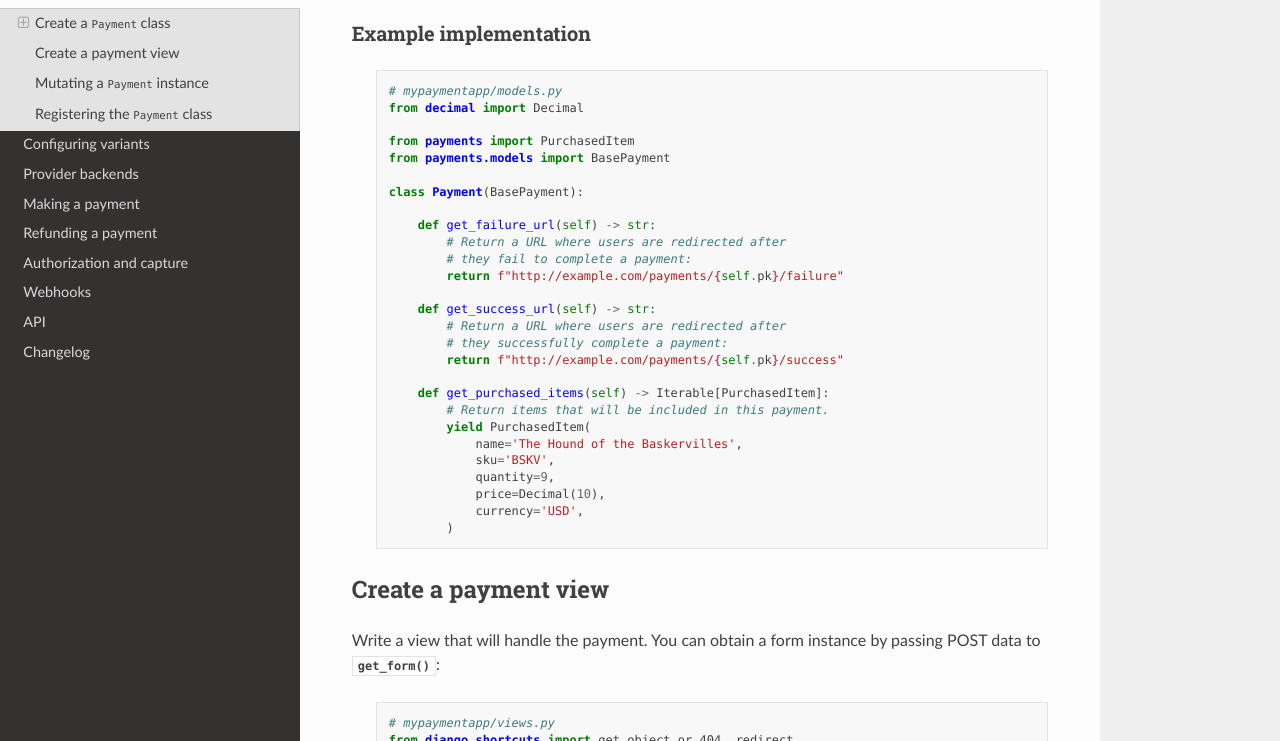
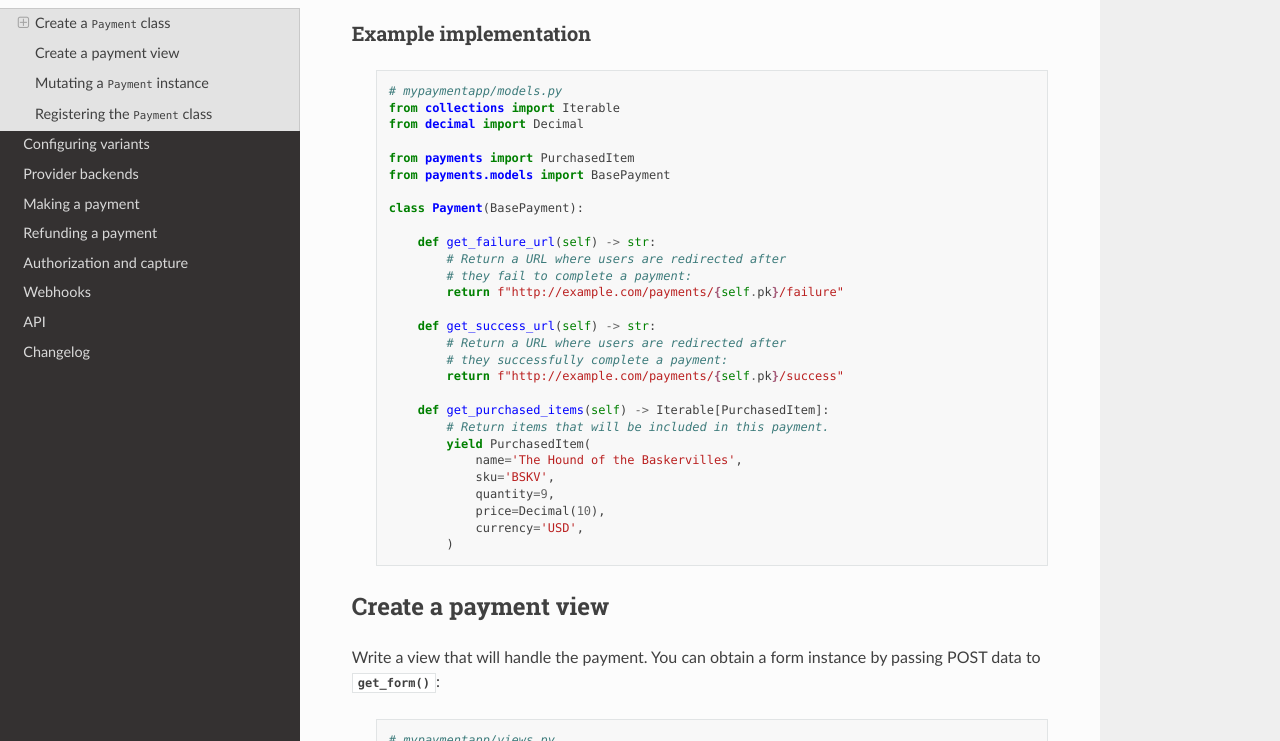
Before and after one commit to jazzband/django-payments, a Sphinx documentation site: the page built from docs/payment-model.rst, in a window 1280 px wide and 900 px high, scrolled down 559 px, cut to the strip 159-900 px from the top of the window. Built offline with Sphinx 7.4.7 and the Read the Docs theme 2.0.0, drawn with Linux system fonts in a browser that asks for light colours; the version number could not be read and is left out.

Commit message:
Update payment-model.rst

```diff
--- a/docs/payment-model.rst
+++ b/docs/payment-model.rst
@@ -23,6 +23,7 @@
     .. code-block:: python
 
       # mypaymentapp/models.py
+      from collections import Iterable
       from decimal import Decimal
 
       from payments import PurchasedItem
```
